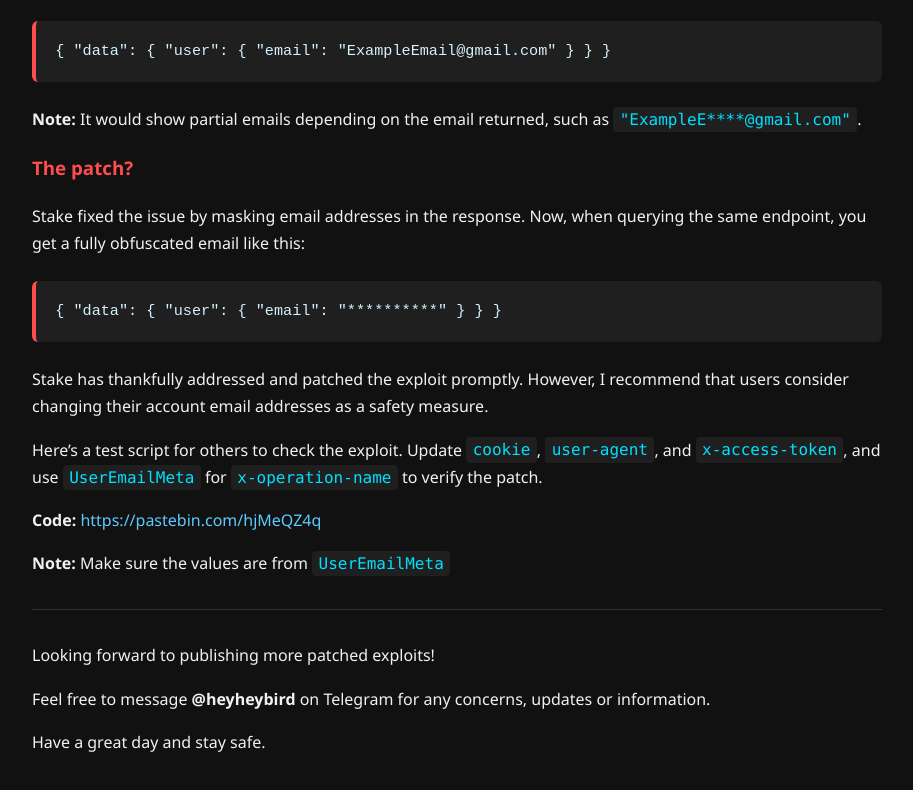
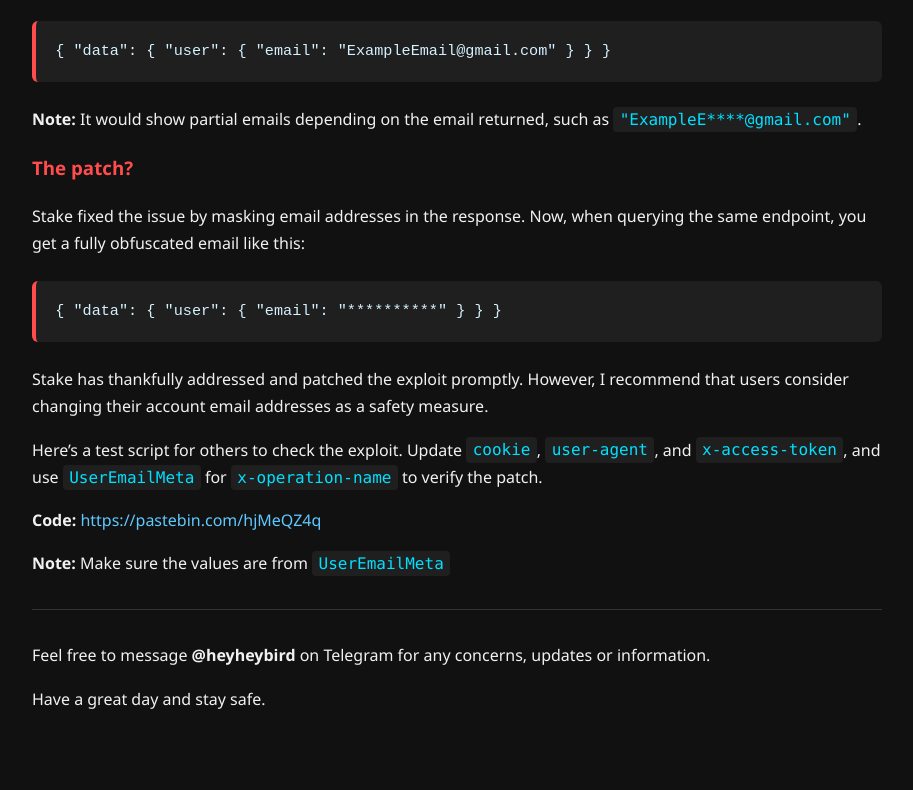
Before and after one commit to BIRDEZZZ/stake-disclosure, a plain HTML site: page index.html in a window 1280 px wide. Shown: the part 1020-1810 px from the top of the page, without its empty margins (183-1096 px from the left). After the commit the page ends 1781 px from the top, so only its background shows below. Drawn offline with Linux system fonts and the light colour scheme.

Commit message:
Update index.html

```diff
--- a/index.html
+++ b/index.html
@@ -124,10 +124,9 @@
 
   <hr/>
 
-  <p>
-    Looking forward to publishing more patched exploits!
+
   </p>
-  <p>
+
     Feel free to message <strong>@heyheybird</strong> on Telegram for any concerns, updates or information.
   </p>
 
```
